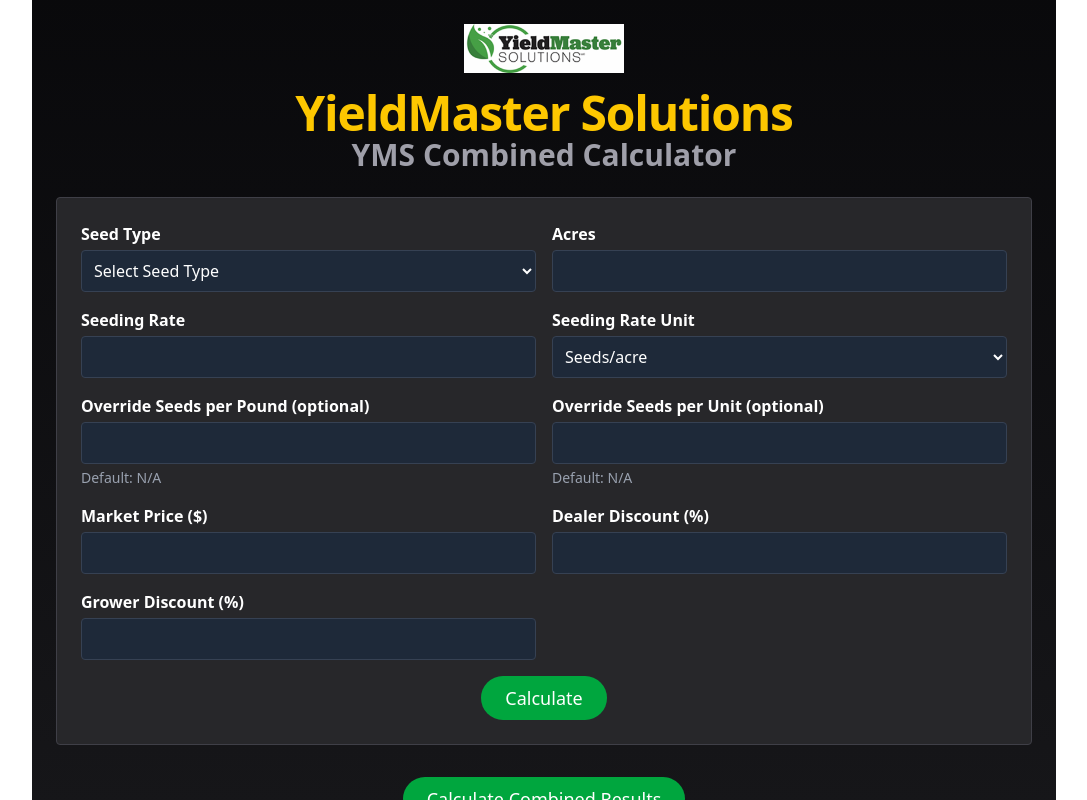
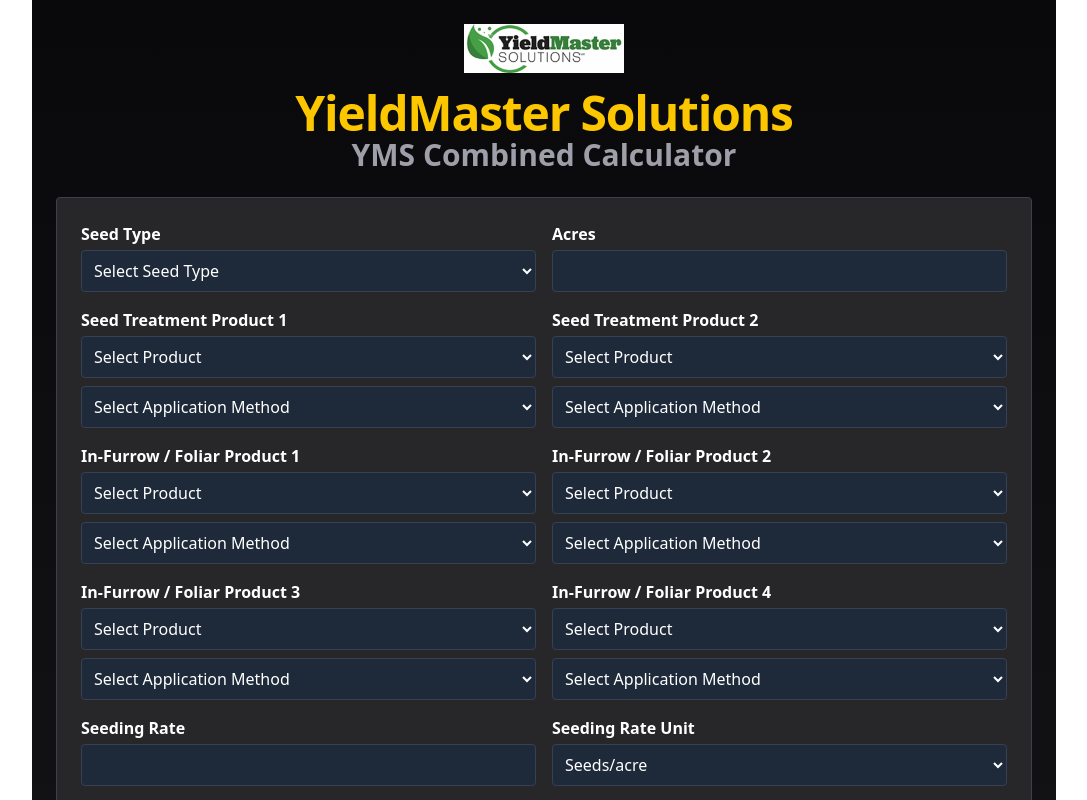
Before and after one commit to YieldMasterSolutions/yms_combined_calculator, a Next.js app: page /yms_combined_calculator/ in a window 1280 px wide. Shown: the top 800 px of the page, without its empty margins (96-1183 px from the left). Built offline with nearby package versions, Linux system fonts and the light colour scheme.

Commit message:
Finalize CalculatorForm with working inputs and full prop usage

```diff
--- a/src/components/CalculatorForm.tsx
+++ b/src/components/CalculatorForm.tsx
@@ -105,6 +105,60 @@
         />
       </div>
 
+      {[0, 1].map((index) => (
+        <div key={index}>
+          <label className="block mb-1 font-semibold">Seed Treatment Product {index + 1}</label>
+          <select
+            value={selectedSeedTreatmentProducts[index]?.product?.["Product Name"] || ""}
+            onChange={(e) => handleProductChange(index, e.target.value, "seed")}
+            className="w-full p-2 bg-gray-800 border border-gray-700 rounded mb-2"
+          >
+            <option value="">Select Product</option>
+            {productsSeedTreatment.map((p, i) => (
+              <option key={i} value={p["Product Name"]}>
+                {`${p["Product Name"]} – ${p["Product Form"]} – ${p["Application Method"]}`}
+              </option>
+            ))}
+          </select>
+          <select
+            value={selectedSeedTreatmentProducts[index]?.applicationMethod || ""}
+            onChange={(e) => handleAppTypeChange(index, e.target.value, "seed")}
+            className="w-full p-2 bg-gray-800 border border-gray-700 rounded"
+          >
+            <option value="">Select Application Method</option>
+            <option value="Planter Box">Planter Box</option>
+            <option value="Seed Coating">Liquid Seed Coating</option>
+          </select>
+        </div>
+      ))}
+
+      {[0, 1, 2, 3].map((index) => (
+        <div key={index}>
+          <label className="block mb-1 font-semibold">In-Furrow / Foliar Product {index + 1}</label>
+          <select
+            value={selectedFoliarProducts[index]?.product?.["Product Name"] || ""}
+            onChange={(e) => handleProductChange(index, e.target.value, "foliar")}
+            className="w-full p-2 bg-gray-800 border border-gray-700 rounded mb-2"
+          >
+            <option value="">Select Product</option>
+            {productsInFurrow.map((p, i) => (
+              <option key={i} value={p["Product Name"]}>
+                {`${p["Product Name"]} – ${p["Product Form"]} – ${p["Application Method"]}`}
+              </option>
+            ))}
+          </select>
+          <select
+            value={selectedFoliarProducts[index]?.applicationMethod || ""}
+            onChange={(e) => handleAppTypeChange(index, e.target.value, "foliar")}
+            className="w-full p-2 bg-gray-800 border border-gray-700 rounded"
+          >
+            <option value="">Select Application Method</option>
+            <option value="In-Furrow">In-Furrow</option>
+            <option value="Foliar">Foliar</option>
+          </select>
+        </div>
+      ))}
+
       <div>
         <label className="block mb-1 font-semibold">Seeding Rate</label>
         <input
```
